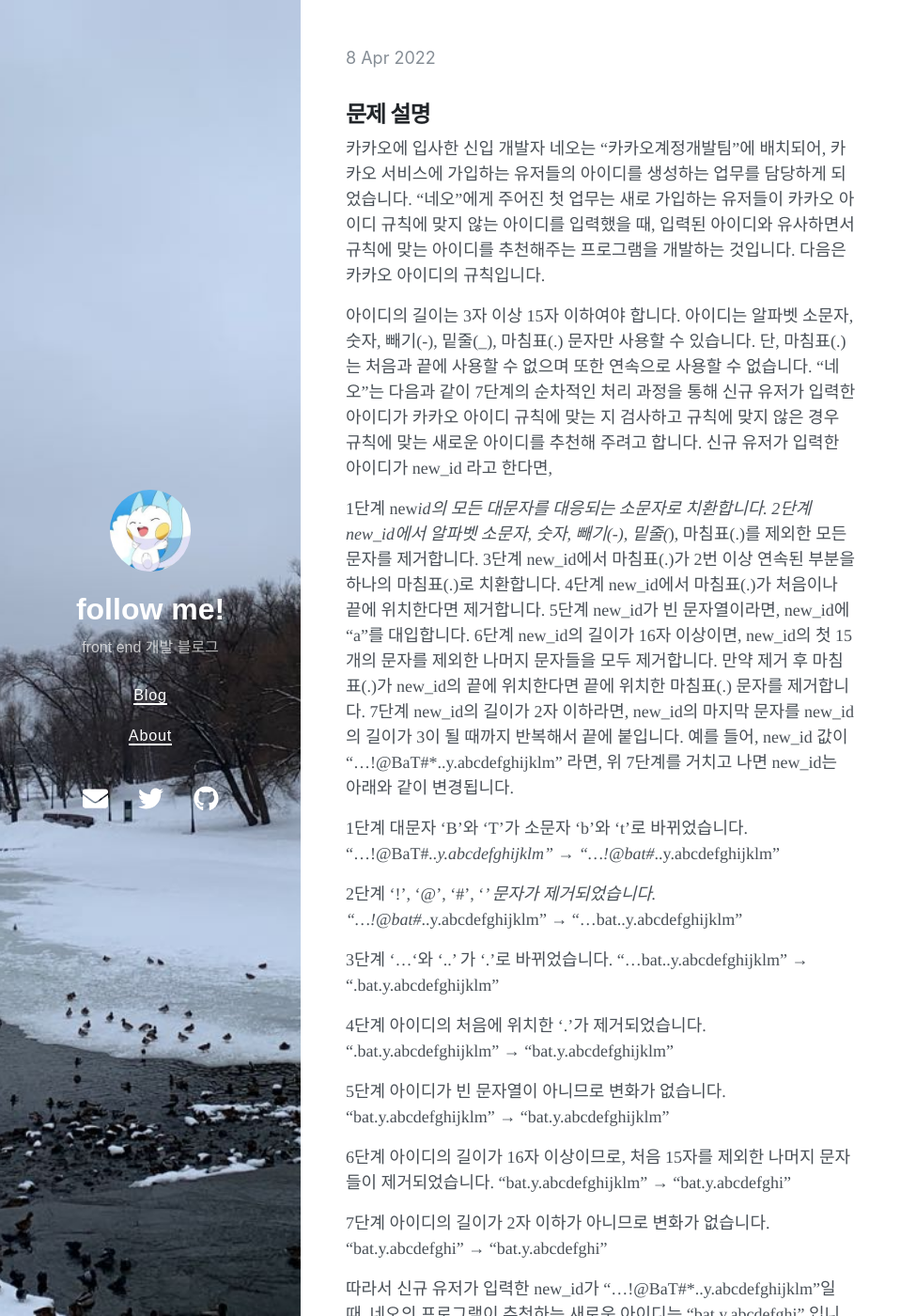
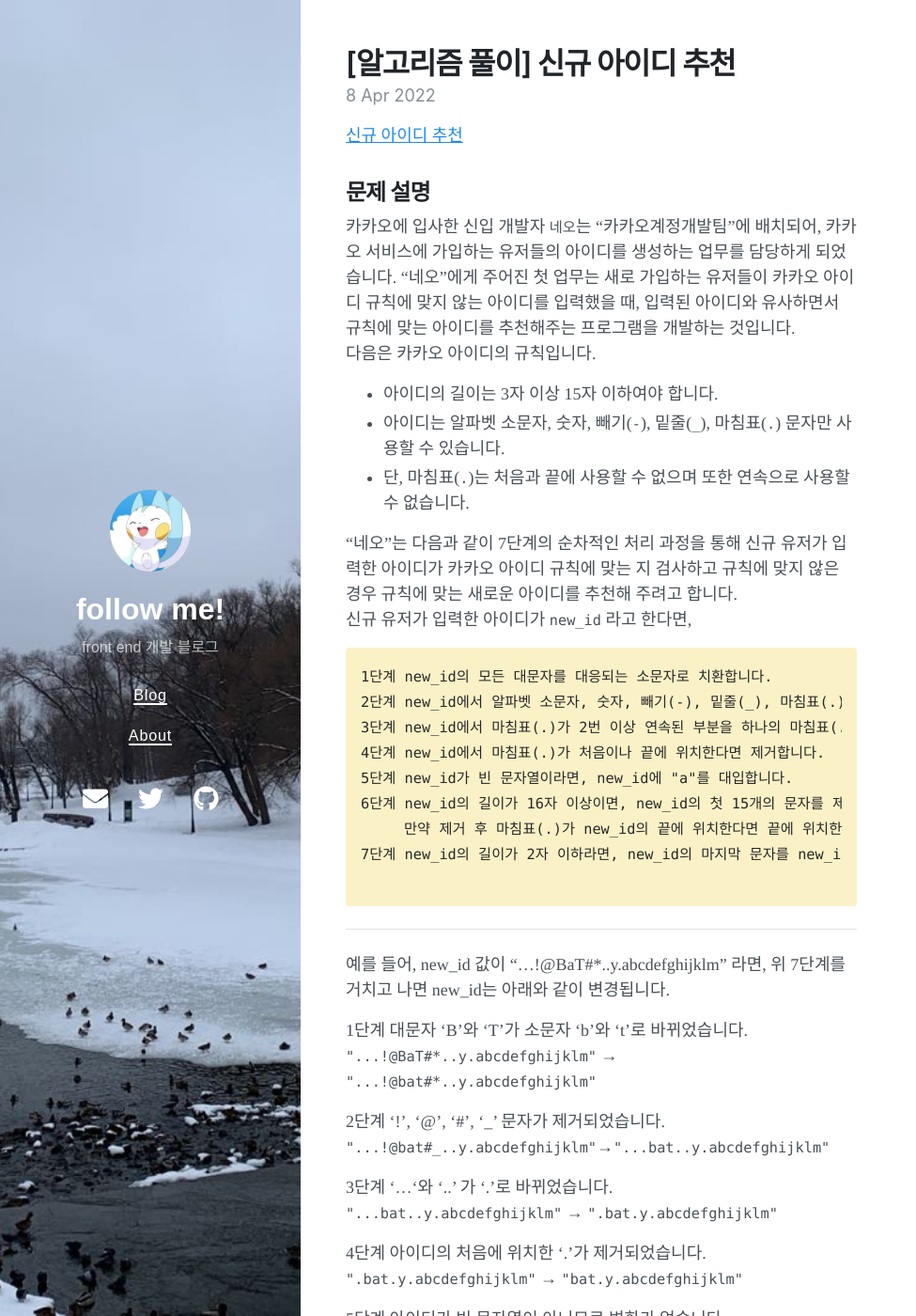
Before and after one commit to micmacbox/micmacbox.github.io, a Jekyll site: the page built from _posts/2022-04-08-algorithm_2.md, in a window 1280 px wide and 1400 px high. Shown: the whole window at 94% size, without its empty margins (0-975 px from the left). Built offline with Jekyll 4.4.1, drawn with Linux system fonts in a browser that asks for light colours; nearby versions of some CDN libraries; our own code applies the rules of GitHub Pages for plain Markdown files; some of the changed text lies outside the part shown.

Commit message:
fix: 알고리즘 포스트 md컨벤션 수정

````diff
--- a/_posts/2022-04-07-algorithm_1.md
+++ b/_posts/2022-04-07-algorithm_1.md
@@ -1,6 +1,6 @@
 ---
 layout: post
-title: [알고리즘 풀이] 키패드 누르기
+title: "[알고리즘 풀이] 키패드 누르기"
 categories: algorithm
 tags: [javascript, algorithm]
 date: 2022-04-07 01:00 +0800
--- a/_posts/2022-04-08-algorithm_2.md
+++ b/_posts/2022-04-08-algorithm_2.md
@@ -1,107 +1,156 @@
 ---
 layout: post
-title: [알고리즘 풀이] 신규 아이디 추천
+title: "[알고리즘 풀이] 신규 아이디 추천"
 categories: algorithm
 tags: [javascript, algorithm]
 date: 2022-04-08 23:49 +0800
 # toc: true
 ---
 
+[신규 아이디 추천](https://programmers.co.kr/learn/courses/30/lessons/72410)
+
 ## 문제 설명
 
-카카오에 입사한 신입 개발자 네오는 "카카오계정개발팀"에 배치되어, 카카오 서비스에 가입하는 유저들의 아이디를 생성하는 업무를 담당하게 되었습니다. "네오"에게 주어진 첫 업무는 새로 가입하는 유저들이 카카오 아이디 규칙에 맞지 않는 아이디를 입력했을 때, 입력된 아이디와 유사하면서 규칙에 맞는 아이디를 추천해주는 프로그램을 개발하는 것입니다.
+카카오에 입사한 신입 개발자 `네오`는 "카카오계정개발팀"에 배치되어, 카카오 서비스에 가입하는 유저들의 아이디를 생성하는 업무를 담당하게 되었습니다. "네오"에게 주어진 첫 업무는 새로 가입하는 유저들이 카카오 아이디 규칙에 맞지 않는 아이디를 입력했을 때, 입력된 아이디와 유사하면서 규칙에 맞는 아이디를 추천해주는 프로그램을 개발하는 것입니다.
 다음은 카카오 아이디의 규칙입니다.
 
-아이디의 길이는 3자 이상 15자 이하여야 합니다.
-아이디는 알파벳 소문자, 숫자, 빼기(-), 밑줄(\_), 마침표(.) 문자만 사용할 수 있습니다.
-단, 마침표(.)는 처음과 끝에 사용할 수 없으며 또한 연속으로 사용할 수 없습니다.
+- 아이디의 길이는 3자 이상 15자 이하여야 합니다.
+- 아이디는 알파벳 소문자, 숫자, 빼기(`-`), 밑줄(`_`), 마침표(`.`) 문자만 사용할 수 있습니다.
+- 단, 마침표(`.`)는 처음과 끝에 사용할 수 없으며 또한 연속으로 사용할 수 없습니다.
+
 "네오"는 다음과 같이 7단계의 순차적인 처리 과정을 통해 신규 유저가 입력한 아이디가 카카오 아이디 규칙에 맞는 지 검사하고 규칙에 맞지 않은 경우 규칙에 맞는 새로운 아이디를 추천해 주려고 합니다.
-신규 유저가 입력한 아이디가 new_id 라고 한다면,
+신규 유저가 입력한 아이디가 `new_id` 라고 한다면,
 
-1단계 new*id의 모든 대문자를 대응되는 소문자로 치환합니다.
-2단계 new_id에서 알파벳 소문자, 숫자, 빼기(-), 밑줄(*), 마침표(.)를 제외한 모든 문자를 제거합니다.
+```
+1단계 new_id의 모든 대문자를 대응되는 소문자로 치환합니다.
+2단계 new_id에서 알파벳 소문자, 숫자, 빼기(-), 밑줄(_), 마침표(.)를 제외한 모든 문자를 제거합니다.
 3단계 new_id에서 마침표(.)가 2번 이상 연속된 부분을 하나의 마침표(.)로 치환합니다.
 4단계 new_id에서 마침표(.)가 처음이나 끝에 위치한다면 제거합니다.
 5단계 new_id가 빈 문자열이라면, new_id에 "a"를 대입합니다.
 6단계 new_id의 길이가 16자 이상이면, new_id의 첫 15개의 문자를 제외한 나머지 문자들을 모두 제거합니다.
-만약 제거 후 마침표(.)가 new_id의 끝에 위치한다면 끝에 위치한 마침표(.) 문자를 제거합니다.
+     만약 제거 후 마침표(.)가 new_id의 끝에 위치한다면 끝에 위치한 마침표(.) 문자를 제거합니다.
 7단계 new_id의 길이가 2자 이하라면, new_id의 마지막 문자를 new_id의 길이가 3이 될 때까지 반복해서 끝에 붙입니다.
+
+```
+
+---
+
 예를 들어, new_id 값이 "...!@BaT#\*..y.abcdefghijklm" 라면, 위 7단계를 거치고 나면 new_id는 아래와 같이 변경됩니다.
 
 1단계 대문자 'B'와 'T'가 소문자 'b'와 't'로 바뀌었습니다.
-"...!@BaT#_..y.abcdefghijklm" → "...!@bat#_..y.abcdefghijklm"
+`"...!@BaT#*..y.abcdefghijklm"` → `"...!@bat#*..y.abcdefghijklm"`
 
 2단계 '!', '@', '#', '_' 문자가 제거되었습니다.
-"...!@bat#_..y.abcdefghijklm" → "...bat..y.abcdefghijklm"
+`"...!@bat#_..y.abcdefghijklm"`→`"...bat..y.abcdefghijklm"`
 
 3단계 '...'와 '..' 가 '.'로 바뀌었습니다.
-"...bat..y.abcdefghijklm" → ".bat.y.abcdefghijklm"
+`"...bat..y.abcdefghijklm"` → `".bat.y.abcdefghijklm"`
 
 4단계 아이디의 처음에 위치한 '.'가 제거되었습니다.
-".bat.y.abcdefghijklm" → "bat.y.abcdefghijklm"
+`".bat.y.abcdefghijklm"` → `"bat.y.abcdefghijklm"`
 
 5단계 아이디가 빈 문자열이 아니므로 변화가 없습니다.
-"bat.y.abcdefghijklm" → "bat.y.abcdefghijklm"
+`"bat.y.abcdefghijklm"` → `"bat.y.abcdefghijklm"`
 
 6단계 아이디의 길이가 16자 이상이므로, 처음 15자를 제외한 나머지 문자들이 제거되었습니다.
-"bat.y.abcdefghijklm" → "bat.y.abcdefghi"
+`"bat.y.abcdefghijklm"` → `"bat.y.abcdefghi"`
 
 7단계 아이디의 길이가 2자 이하가 아니므로 변화가 없습니다.
-"bat.y.abcdefghi" → "bat.y.abcdefghi"
+`"bat.y.abcdefghi"` → `"bat.y.abcdefghi"`
 
 따라서 신규 유저가 입력한 new_id가 "...!@BaT#\*..y.abcdefghijklm"일 때, 네오의 프로그램이 추천하는 새로운 아이디는 "bat.y.abcdefghi" 입니다.
 
-[문제]
+---
+
+#### **[문제]**
+
 신규 유저가 입력한 아이디를 나타내는 new_id가 매개변수로 주어질 때, "네오"가 설계한 7단계의 처리 과정을 거친 후의 추천 아이디를 return 하도록 solution 함수를 완성해 주세요.
 
-[제한사항]
+#### **[제한사항]**
+
 new*id는 길이 1 이상 1,000 이하인 문자열입니다.
 new_id는 알파벳 대문자, 알파벳 소문자, 숫자, 특수문자로 구성되어 있습니다.
-new_id에 나타날 수 있는 특수문자는 -*.~!@#$%^&\*()=+[{]}:?,<>/ 로 한정됩니다.
+new_id에 나타날 수 있는 특수문자는 `-*.~!@#$%^&\*()=+[{]}:?,<>/` 로 한정됩니다.
 
-[입출력 예]
-no new*id result
-예1 "...!@BaT#\*..y.abcdefghijklm" "bat.y.abcdefghi"
-예2 "z-+.^." "z--"
-예3 "=.=" "aaa"
-예4 "123*.def" "123\_.def"
-예5 "abcdefghijklmn.p" "abcdefghijklmn"
-입출력 예에 대한 설명
-입출력 예 #1
+---
+
+##### **[입출력 예]**
+
+no
+
+new_id
+
+result
+
+예1
+
+`"...!@BaT#*..y.abcdefghijklm"`
+
+`"bat.y.abcdefghi"`
+
+예2
+
+`"z-+.^."`
+
+`"z--"`
+
+예3
+
+`"=.="`
+
+`"aaa"`
+
+예4
+
+`"123_.def"`
+
+`"123_.def"`
+
+예5
+
+`"abcdefghijklmn.p"`
+
+`"abcdefghijklmn"`
+
+##### **입출력 예에 대한 설명**
+
+---
+
+**입출력 예 #1**
 문제의 예시와 같습니다.
 
-입출력 예 #2
+**입출력 예 #2**
 7단계를 거치는 동안 new_id가 변화하는 과정은 아래와 같습니다.
 
 1단계 변화 없습니다.
-2단계 "z-+.^." → "z-.."
-3단계 "z-.." → "z-."
-4단계 "z-." → "z-"
+2단계 `"z-+.^."` → `"z-.."`
+3단계 `"z-.."` → `"z-."`
+4단계 `"z-."` → `"z-"`
 5단계 변화 없습니다.
 6단계 변화 없습니다.
-7단계 "z-" → "z--"
+7단계 `"z-"` → `"z--"`
 
-입출력 예 #3
+**입출력 예 #3**
 7단계를 거치는 동안 new_id가 변화하는 과정은 아래와 같습니다.
 
 1단계 변화 없습니다.
-2단계 "=.=" → "."
+2단계 `"=.="` → `"."`
 3단계 변화 없습니다.
-4단계 "." → "" (new_id가 빈 문자열이 되었습니다.)
-5단계 "" → "a"
+4단계 `"."` → `""` (new_id가 빈 문자열이 되었습니다.)
+5단계 `""` → `"a"`
 6단계 변화 없습니다.
-7단계 "a" → "aaa"
+7단계 `"a"` → `"aaa"`
 
-입출력 예 #4
+**입출력 예 #4**
 1단계에서 7단계까지 거치는 동안 new*id("123*.def")는 변하지 않습니다. 즉, new_id가 처음부터 카카오의 아이디 규칙에 맞습니다.
 
-입출력 예 #5
+**입출력 예 #5**
 1단계 변화 없습니다.
 2단계 변화 없습니다.
 3단계 변화 없습니다.
 4단계 변화 없습니다.
 5단계 변화 없습니다.
-6단계 "abcdefghijklmn.p" → "abcdefghijklmn." → "abcdefghijklmn"
+6단계 `"abcdefghijklmn.p"` → `"abcdefghijklmn."` → `"abcdefghijklmn"`
 7단계 변화 없습니다.
 
 ## 문제풀이
````
Also changed, not shown: other parts of _posts/2022-04-07-algorithm_1.md (+47 -37 lines).
